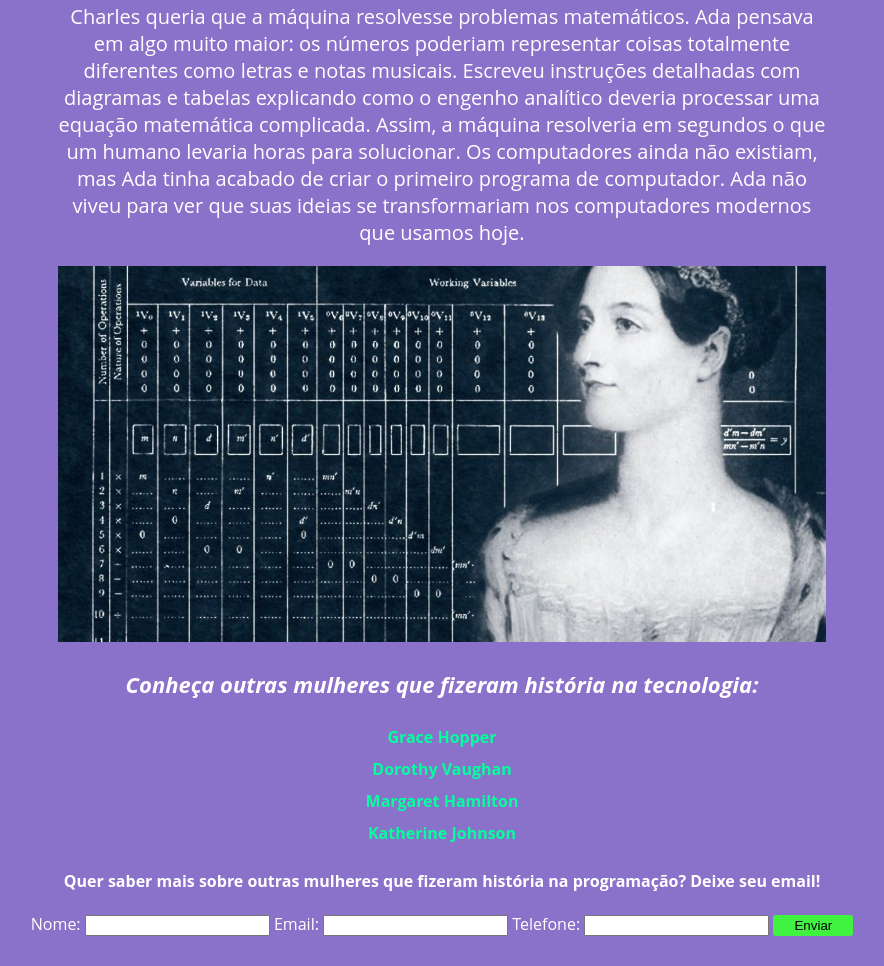
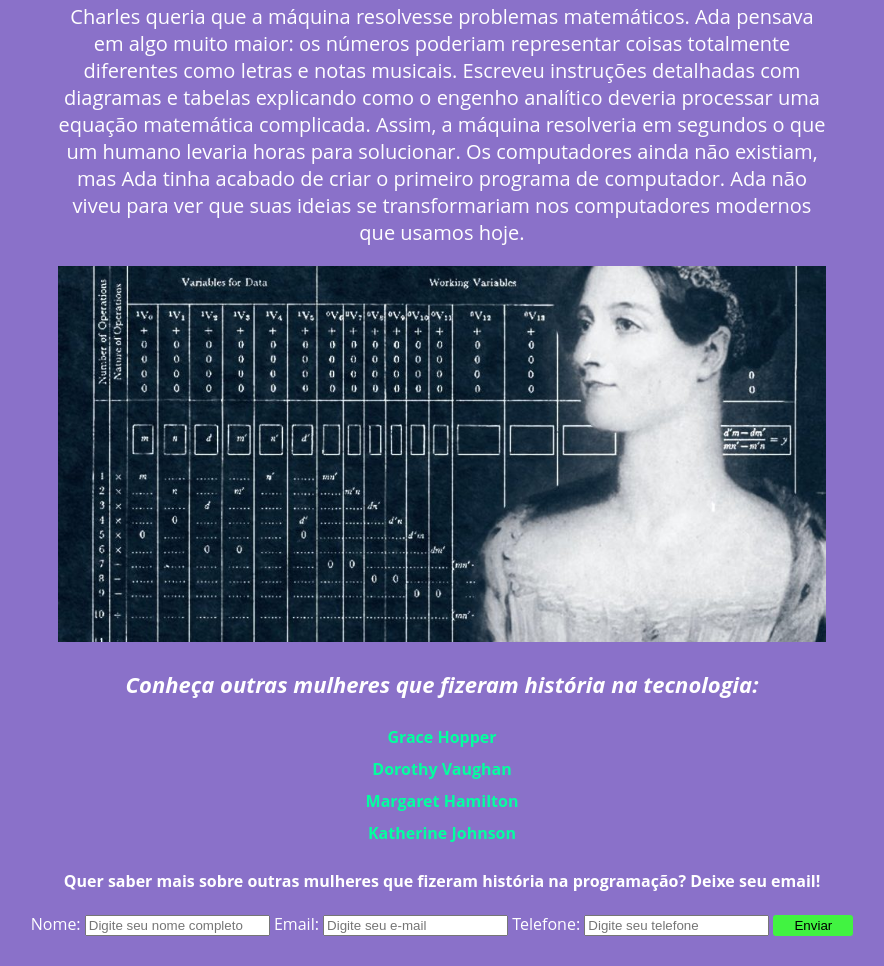
Before and after one commit to FlaviaFalotico/projeto-eu-programo, a plain HTML site: page index.html in a window 1280 px wide. Shown: the part 3112-4078 px from the top of the page, without its empty margins (198-1082 px from the left). Drawn offline with Linux system fonts and the light colour scheme.

Commit message:
Adjustment index.html

```diff
--- a/index.html
+++ b/index.html
@@ -132,11 +132,11 @@
 
       <form>
         <label for="nome">Nome:</label>
-        <input id="nome" type="text">
+        <input id="nome" type="text" placeholder="Digite seu nome completo">
         <label for="email">Email:</label>
-        <input id="email" type="email">
+        <input id="email" type="email" placeholder="Digite seu e-mail">
         <label for="telefone">Telefone:</label>
-        <input id="telefone" type="number">
+        <input id="telefone" type="number" placeholder="Digite seu telefone">
         <button id="botaoEnviar">Enviar</button>
       </form>
 
```
